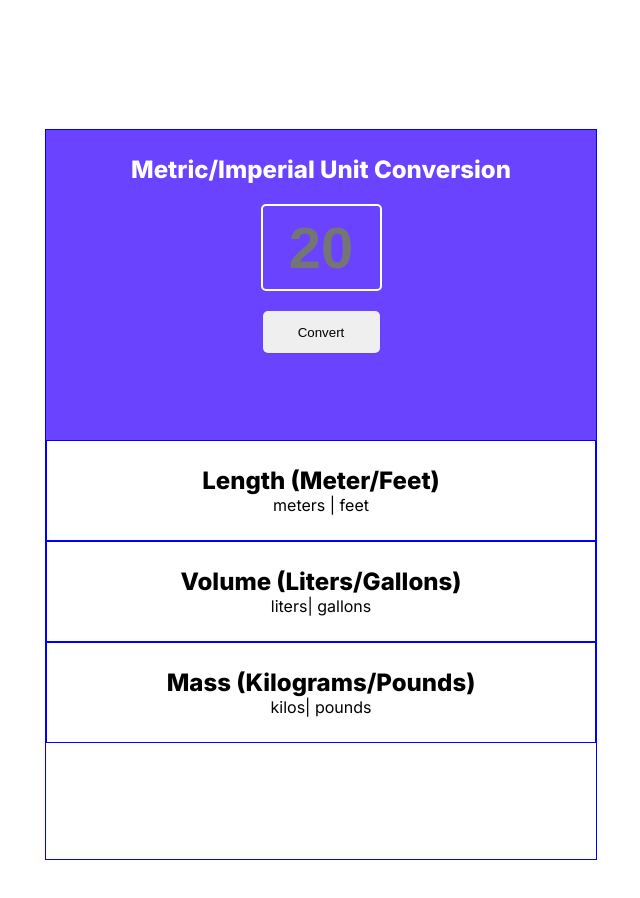
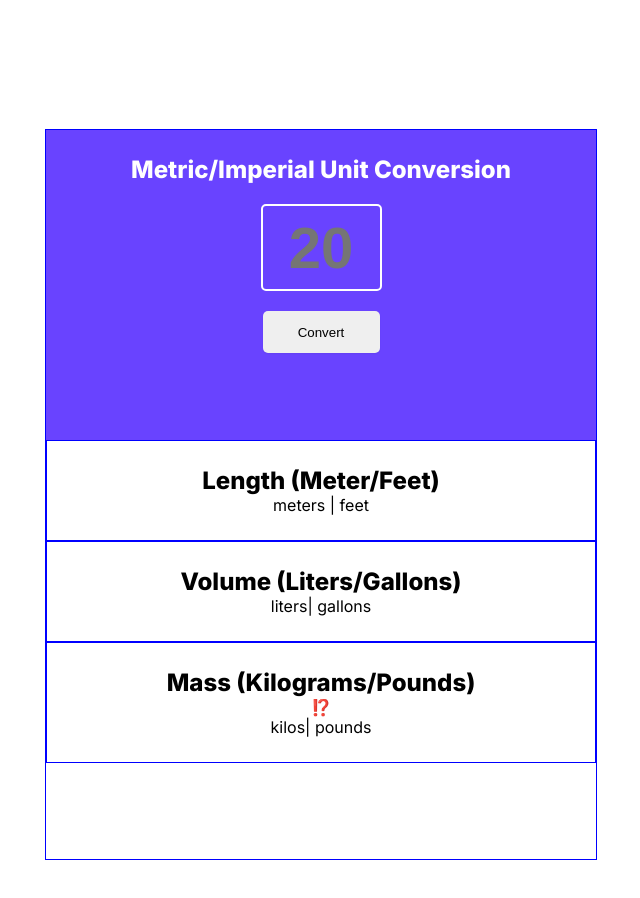
Before and after one commit to sleepykanguru22/unit-converter, a plain HTML site: page index.html in a window 1280 px wide. Shown: the whole page, without its empty margins (319-959 px from the left). Drawn offline with Linux system fonts and the light colour scheme.

Commit message:
Update index.html

```diff
--- a/index.html
+++ b/index.html
@@ -30,6 +30,7 @@
         </div>
         <div id="mass" class="measurement">
           <h2>Mass (Kilograms/Pounds)</h2>
+          <div>⁉️</div>
           <p><span>kilos</span>| <span>pounds</span></p>
         </div>
       </section>
```
